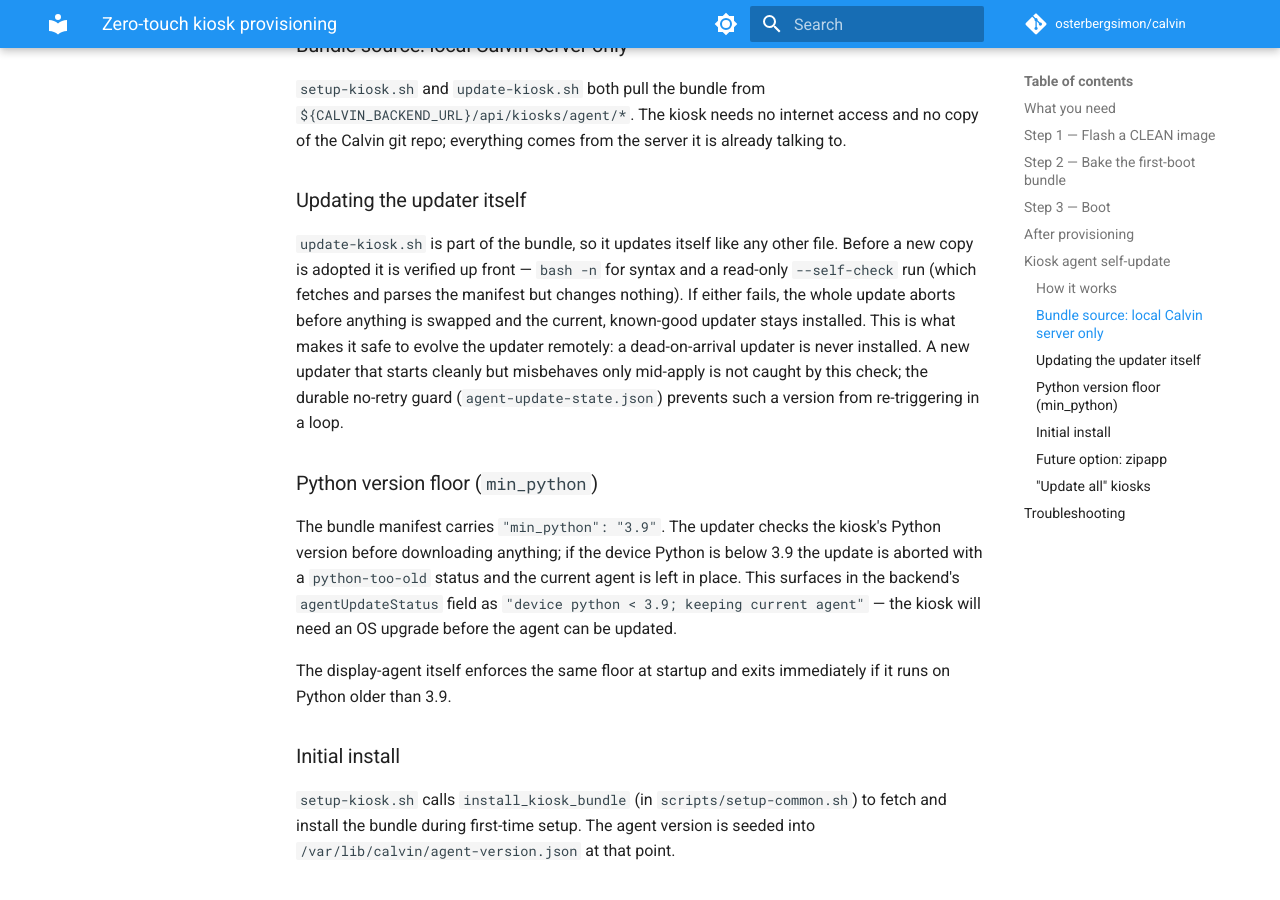
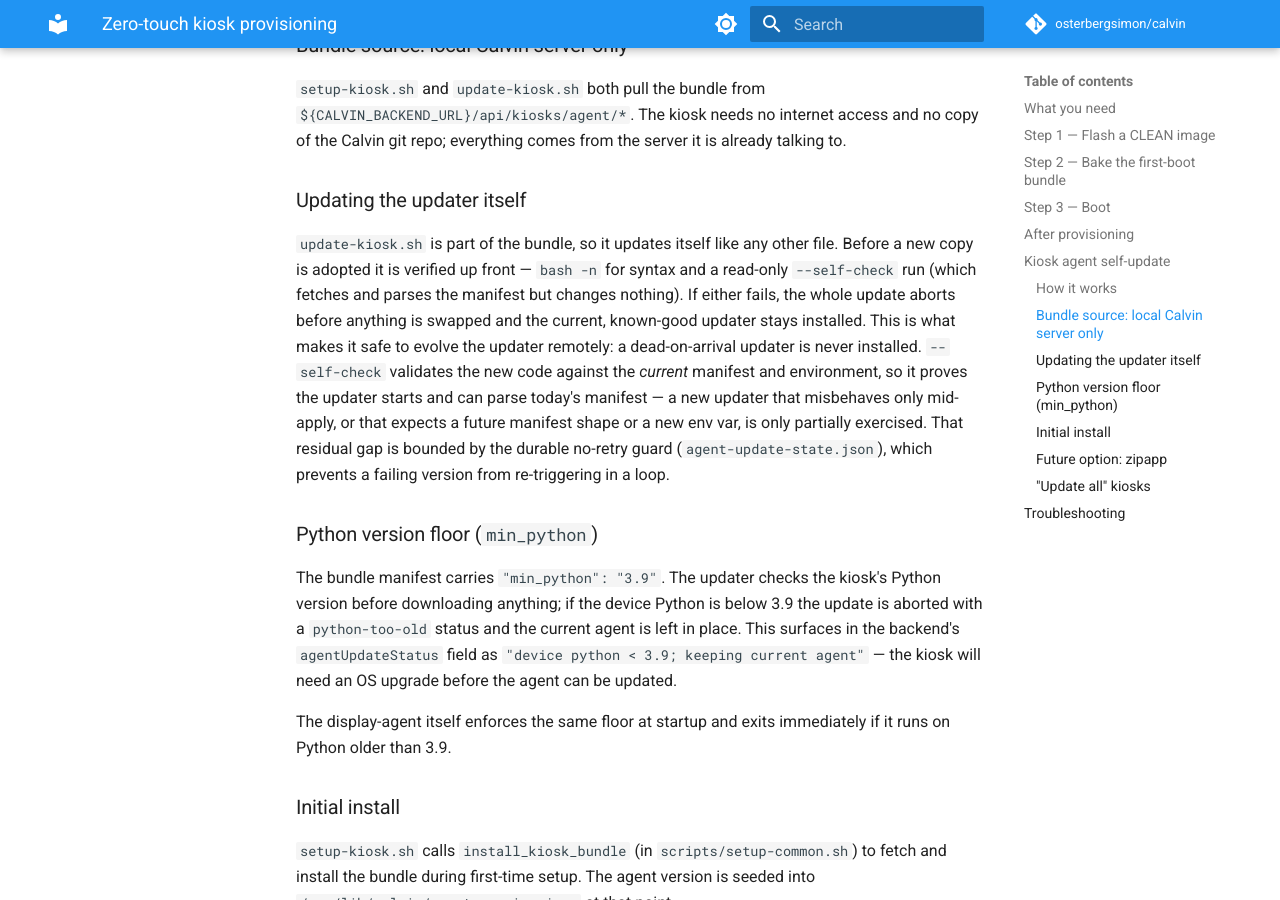
Before and after one commit to osterbergsimon/calvin, an MkDocs documentation site: the page built from docs/setup/KIOSK_PROVISIONING.md, in a window 1280 px wide and 900 px high, scrolled down 2884 px. Built offline with MkDocs 1.6.1 and Material for MkDocs 9.7.7, drawn with Linux system fonts in a browser that asks for light colours; comment, search, counter and statistics services are not loaded.

Commit message:
docs(kiosk): clarify --self-check validates against the current manifest/env

```diff
--- a/docs/setup/KIOSK_PROVISIONING.md
+++ b/docs/setup/KIOSK_PROVISIONING.md
@@ -129,9 +129,12 @@ new copy is adopted it is verified up front — `bash -n` for syntax and a read-
 `--self-check` run (which fetches and parses the manifest but changes nothing). If either
 fails, the whole update aborts before anything is swapped and the current, known-good updater
 stays installed. This is what makes it safe to evolve the updater remotely: a dead-on-arrival
-updater is never installed. A new updater that starts cleanly but misbehaves only mid-apply is
-not caught by this check; the durable no-retry guard (`agent-update-state.json`) prevents such
-a version from re-triggering in a loop.
+updater is never installed. `--self-check` validates the new code against the *current*
+manifest and environment, so it proves the updater starts and can parse today's manifest — a
+new updater that misbehaves only mid-apply, or that expects a future manifest shape or a new
+env var, is only partially exercised. That residual gap is bounded by the durable no-retry
+guard (`agent-update-state.json`), which prevents a failing version from re-triggering in a
+loop.
 
 ### Python version floor (`min_python`)
 
```
